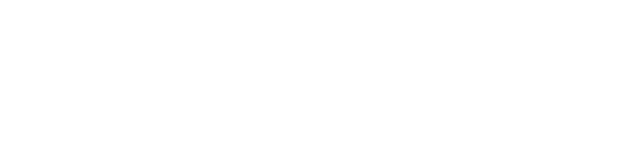
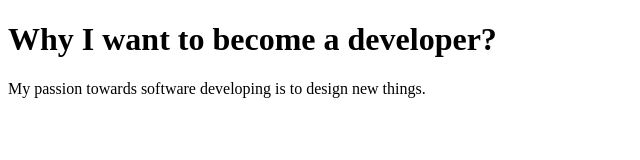
Before and after one commit to acciojob/why-software-ranjith1807, a website: page main.html in a window 1280 px wide. Shown: the whole page, without its empty margins (0-640 px from the left). Drawn offline with Linux system fonts and the light colour scheme.

Commit message:
created a submission

```diff
--- a/main.html
+++ b/main.html
@@ -8,6 +8,8 @@
 
 <body>
 	<!-- the entire body must be written by student -->
+	<h1>Why I want to become a developer?</h1>
+	<p>My passion towards software developing is to design new things.</p>
     <script type="text/javascript" src="./script.js">
 </script>
 
--- a/script.js
+++ b/script.js
@@ -1 +1,2 @@
 //your code here
+https://www.svgrepo.com/show/345221/three-dots.svg
```
